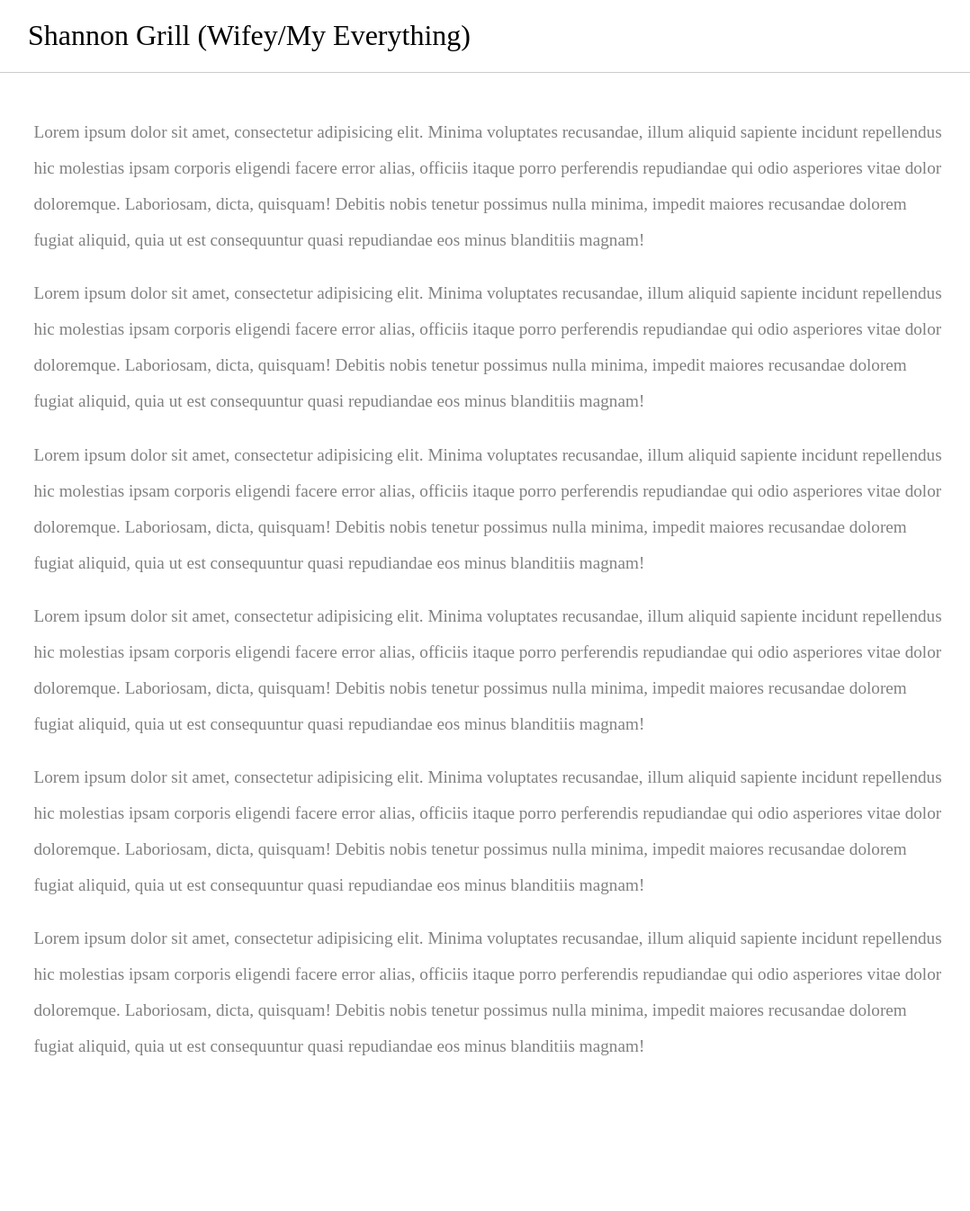
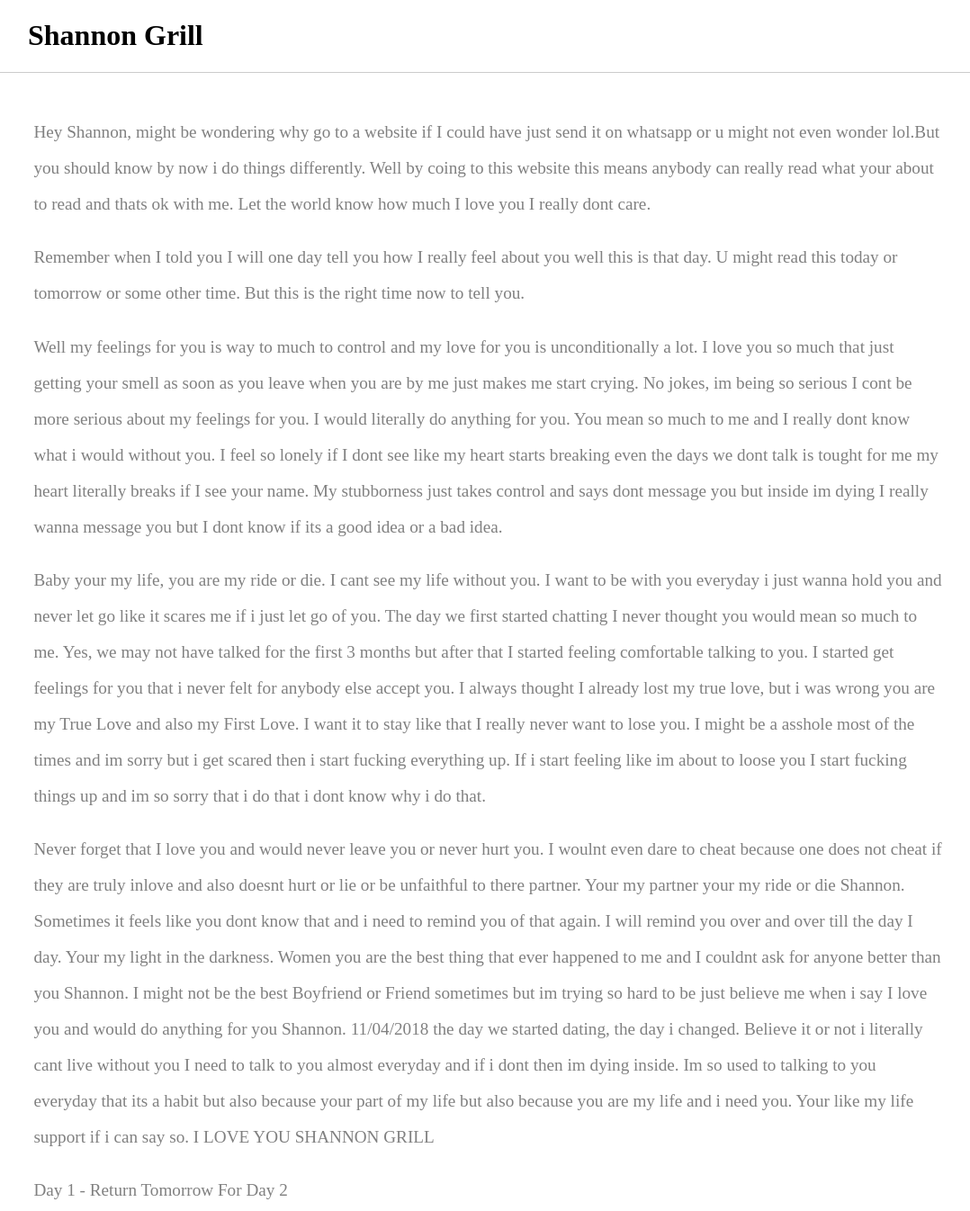
Before and after one commit to shannon-grill/shannon-grill.github.io, a plain HTML site: page index.html in a window 1280 px wide. Shown: the whole page at 90% size, without its empty margins (97-1175 px from the left). Before the commit the page ends 1310 px from the top, so only its background shows below. Drawn offline with nearby package versions, Linux system fonts and the light colour scheme.

Commit message:
inital commit

```diff
--- a/index.html
+++ b/index.html
@@ -12,19 +12,19 @@
 
      <header>
           <div class="header-proper">
-               <h1 class="logo">Shannon Grill (Wifey/My Everything)</h1>
+               <h1 class="logo"><b>Shannon Grill</b></h1>
           </div>
           <div class="scroll-line"></div>
      </header>
 
      <div class="main">
           <div class="content">
-               <p>Lorem ipsum dolor sit amet, consectetur adipisicing elit. Minima voluptates recusandae, illum aliquid sapiente incidunt repellendus hic molestias ipsam corporis eligendi facere error alias, officiis itaque porro perferendis repudiandae qui odio asperiores vitae dolor doloremque. Laboriosam, dicta, quisquam! Debitis nobis tenetur possimus nulla minima, impedit maiores recusandae dolorem fugiat aliquid, quia ut est consequuntur quasi repudiandae eos minus blanditiis magnam!</p>
-               <p>Lorem ipsum dolor sit amet, consectetur adipisicing elit. Minima voluptates recusandae, illum aliquid sapiente incidunt repellendus hic molestias ipsam corporis eligendi facere error alias, officiis itaque porro perferendis repudiandae qui odio asperiores vitae dolor doloremque. Laboriosam, dicta, quisquam! Debitis nobis tenetur possimus nulla minima, impedit maiores recusandae dolorem fugiat aliquid, quia ut est consequuntur quasi repudiandae eos minus blanditiis magnam!</p>
-               <p>Lorem ipsum dolor sit amet, consectetur adipisicing elit. Minima voluptates recusandae, illum aliquid sapiente incidunt repellendus hic molestias ipsam corporis eligendi facere error alias, officiis itaque porro perferendis repudiandae qui odio asperiores vitae dolor doloremque. Laboriosam, dicta, quisquam! Debitis nobis tenetur possimus nulla minima, impedit maiores recusandae dolorem fugiat aliquid, quia ut est consequuntur quasi repudiandae eos minus blanditiis magnam!</p>
-               <p>Lorem ipsum dolor sit amet, consectetur adipisicing elit. Minima voluptates recusandae, illum aliquid sapiente incidunt repellendus hic molestias ipsam corporis eligendi facere error alias, officiis itaque porro perferendis repudiandae qui odio asperiores vitae dolor doloremque. Laboriosam, dicta, quisquam! Debitis nobis tenetur possimus nulla minima, impedit maiores recusandae dolorem fugiat aliquid, quia ut est consequuntur quasi repudiandae eos minus blanditiis magnam!</p>
-               <p>Lorem ipsum dolor sit amet, consectetur adipisicing elit. Minima voluptates recusandae, illum aliquid sapiente incidunt repellendus hic molestias ipsam corporis eligendi facere error alias, officiis itaque porro perferendis repudiandae qui odio asperiores vitae dolor doloremque. Laboriosam, dicta, quisquam! Debitis nobis tenetur possimus nulla minima, impedit maiores recusandae dolorem fugiat aliquid, quia ut est consequuntur quasi repudiandae eos minus blanditiis magnam!</p>
-               <p>Lorem ipsum dolor sit amet, consectetur adipisicing elit. Minima voluptates recusandae, illum aliquid sapiente incidunt repellendus hic molestias ipsam corporis eligendi facere error alias, officiis itaque porro perferendis repudiandae qui odio asperiores vitae dolor doloremque. Laboriosam, dicta, quisquam! Debitis nobis tenetur possimus nulla minima, impedit maiores recusandae dolorem fugiat aliquid, quia ut est consequuntur quasi repudiandae eos minus blanditiis magnam!</p>
+               <p>Hey Shannon, might be wondering why go to a website if I could have just send it on whatsapp or u might not even wonder lol.But you should know by now i do things differently. Well by coing to this website this means anybody can really read what your about to read and thats ok with me. Let the world know how much I love you I really dont care.</p>
+               <p>Remember when I told you I will one day tell you how I really feel about you well this is that day. U might read this today or tomorrow or some other time. But this is the right time now to tell you.</p>
+               <p>Well my feelings for you is way to much to control and my love for you is unconditionally a lot. I love you so much that just getting your smell as soon as you leave when you are by me just makes me start crying. No jokes, im being so serious I cont be more serious about my feelings for you. I would literally do anything for you. You mean so much to me and I really dont know what i would without you. I feel so lonely if I dont see like my heart starts breaking even the days we dont talk is tought for me my heart literally breaks if I see your name. My stubborness just takes control and says dont message you but inside im dying I really wanna message you but I dont know if its a good idea or a bad idea.</p>
+               <p>Baby your my life, you are my ride or die. I cant see my life without you. I want to be with you everyday i just wanna hold you and never let go like it scares me if i just let go of you. The day we first started chatting I never thought you would mean so much to me. Yes, we may not have talked for the first 3 months but after that I started feeling comfortable talking to you. I started get feelings for you that i never felt for anybody else accept you. I always thought I already lost my true love, but i was wrong you are my True Love and also my First Love. I want it to stay like that I really never want to lose you. I might be a asshole most of the times and im sorry but i get scared then i start fucking everything up. If i start feeling like im about to loose you I start fucking things up and im so sorry that i do that i dont know why i do that.</p>
+               <p>Never forget that I love you and would never leave you or never hurt you. I woulnt even dare to cheat because one does not cheat if they are truly inlove and also doesnt hurt or lie or be unfaithful to there partner. Your my partner your my ride or die Shannon. Sometimes it feels like you dont know that and i need to remind you of that again. I will remind you over and over till the day I day. Your my light in the darkness. Women you are the best thing that ever happened to me and I couldnt ask for anyone better than you Shannon. I might not be the best Boyfriend or Friend sometimes but im trying so hard to be just believe me when i say I love you and would do anything for you Shannon. 11/04/2018 the day we started dating, the day i changed. Believe it or not i literally cant live without you I need to talk to you almost everyday and if i dont then im dying inside. Im so used to talking to you everyday that its a habit but also because your part of my life but also because you are my life and i need you. Your like my life support if i can say so. I LOVE YOU SHANNON GRILL</p>
+               <p>Day 1 - Return Tomorrow For Day 2</p>
           </div>
      </div>
 
```
